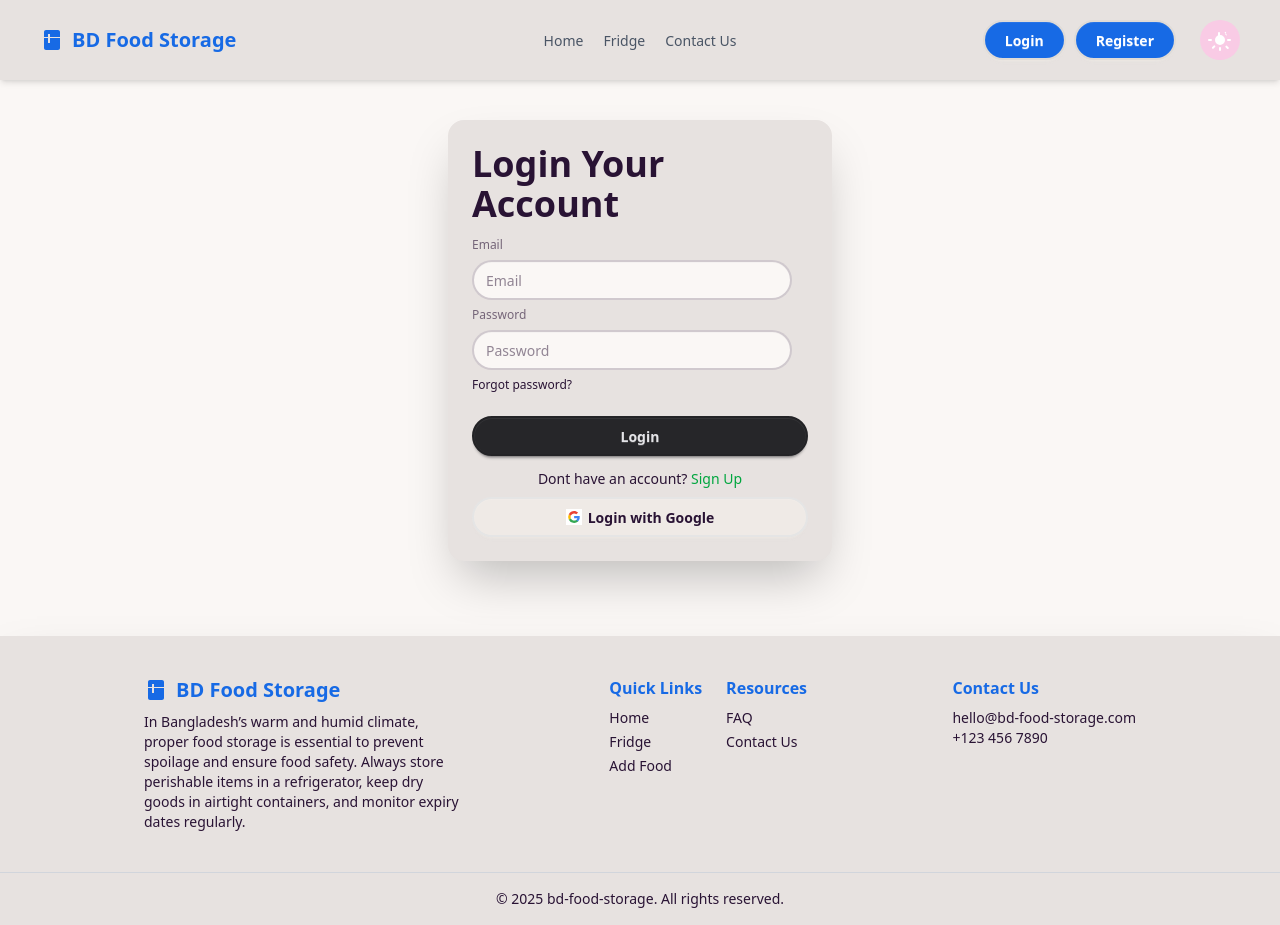
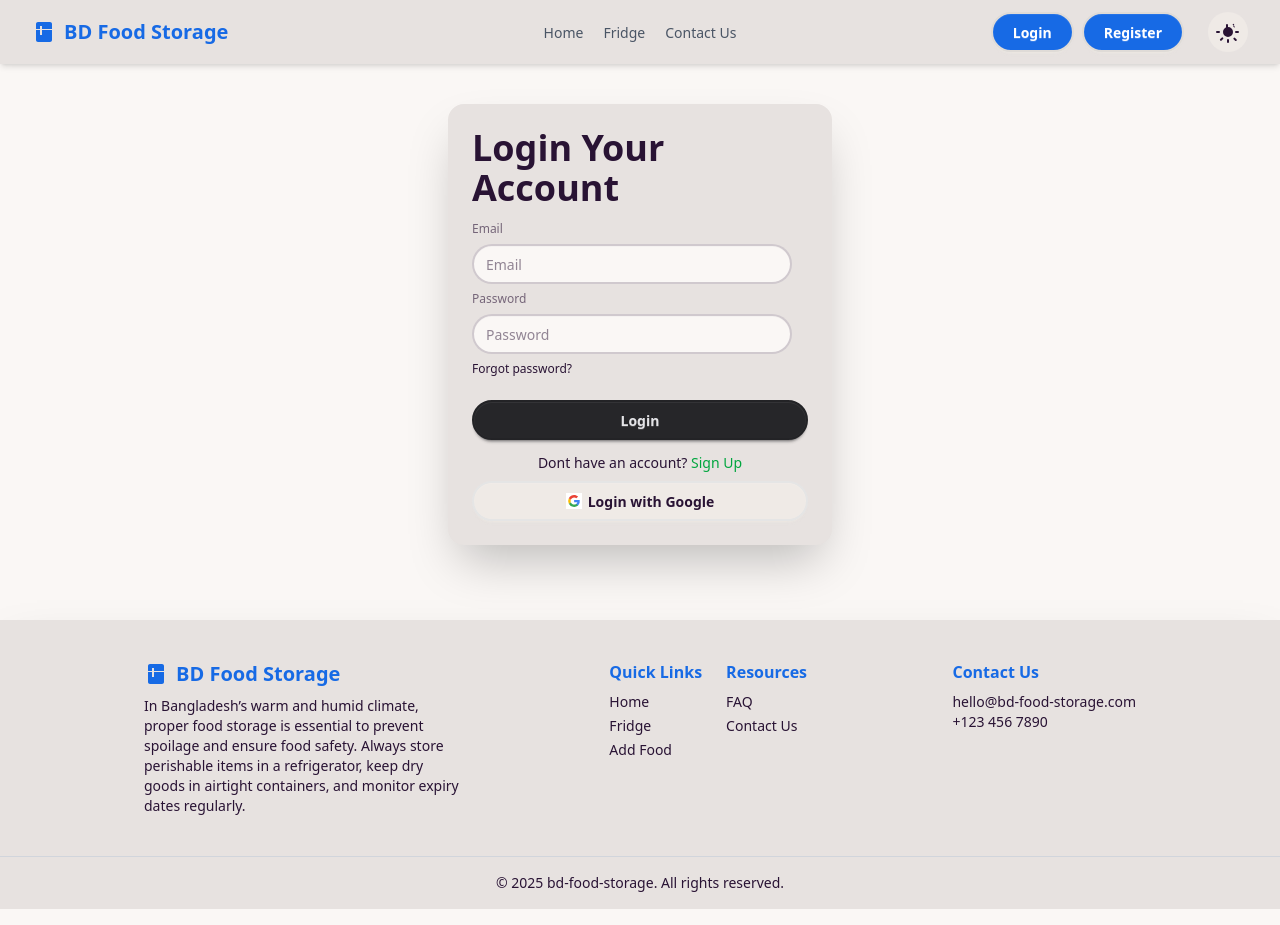
Before and after one commit to faysalahmed915/bd-food-storage-client, a React (Vite) app: page /Login in a window 1280 px wide. Built offline with nearby package versions, Linux system fonts and the light colour scheme; no server answers.

Commit message:
navbar color is set to base-300 and margin padding is adjusted

```diff
--- a/index.html
+++ b/index.html
@@ -2,7 +2,7 @@
 <html lang="en" data-theme="cupcake">
   <head>
     <meta charset="UTF-8" />
-    <link rel="icon" type="image/svg+xml" href="/vite.svg" />
+    <link rel="icon" type="image/svg+xml" href="src/assets/fridge-icon-in-blue-color-vector.jpg" />
     <meta name="viewport" content="width=device-width, initial-scale=1.0" />
     <title>BD Food Storage</title>
   </head>
--- a/src/Components/DateCount/StatsCountUp.jsx
+++ b/src/Components/DateCount/StatsCountUp.jsx
@@ -58,7 +58,9 @@ const StatsCountUp = ({ allFoods }) => {
 
         {!nearlyExpiredFoods.length && 'No items expiring in the next 5 days.'}
 
-        {nearlyExpiredFoods.map(food => <ExpiringFoodCard food={food} />)}
+        <div className="grid gap-4 grid-cols-1 sm:grid-cols-2 md:grid-cols-3 lg:grid-cols-4">
+          {nearlyExpiredFoods.map(food => <ExpiringFoodCard food={food} />)}
+        </div>
 
       </p>
     </div>
--- a/src/Components/Navbar/Navbar.jsx
+++ b/src/Components/Navbar/Navbar.jsx
@@ -42,8 +42,8 @@ const Navbar = () => {
     )
 
     return (
-        <div className="bg-base-300 shadow-md px-2 md:px-4 lg:px-8 py-2 sticky top-0 z-50">
-        <div className="navbar max-w-7xl mx-auto">
+        <div className="bg-base-300 shadow-md sticky top-0 z-50">
+        <div className="navbar max-w-7xl mx-auto px-2 md:px-4 lg:px-8 py-2 ">
             <div className="navbar-start">
                 <div className="dropdown">
                     <div tabIndex={0} role="button" className="btn btn-ghost text-gray-600 lg:hidden hover:bg-gray-100 pl-0">
--- a/src/Components/Theme/ThemeToggle.jsx
+++ b/src/Components/Theme/ThemeToggle.jsx
@@ -20,7 +20,7 @@ const ThemeToggle = () => {
 
     return (
         <div className="flex gap-2 items-center">
-            <label className="swap swap-rotate ml-3 md:p-2 p-1 rounded-full bg-secondary text-white hover:bg-primary-focus cursor-pointer transition duration-200">
+            <label className="swap swap-rotate ml-3 md:p-2 p-1 rounded-full bg-base-200  hover:bg-primary-focus cursor-pointer transition duration-200">
                 <input
                     type="checkbox"
                     onChange={toggleTheme}
```
Also changed, not shown: src/assets/fridge-icon-in-blue-color-vector.jpg (added).
